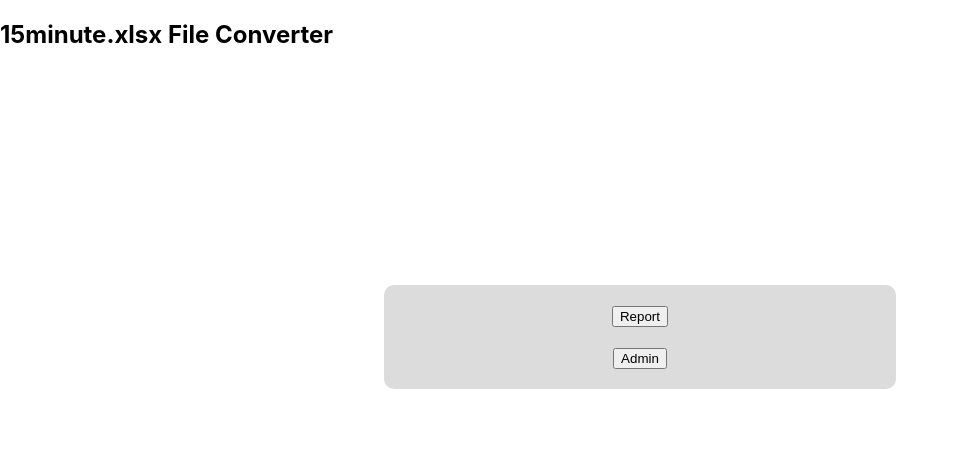
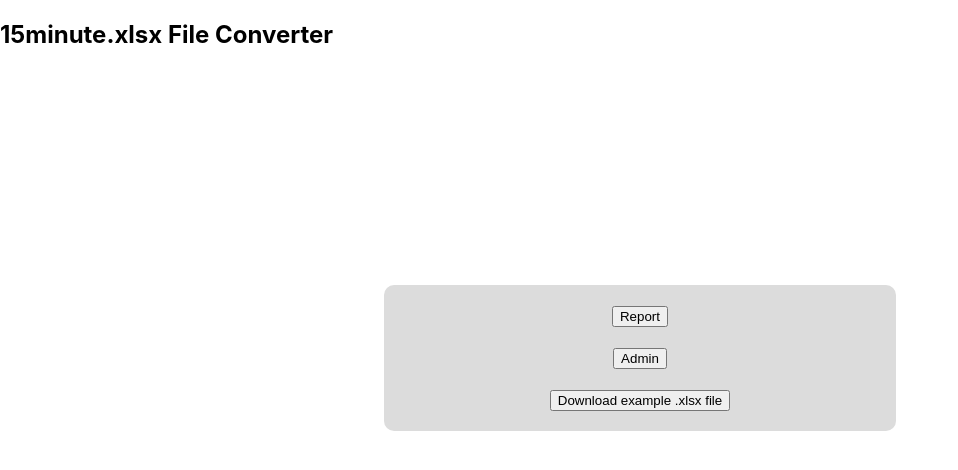
Before and after one commit to EljiahR/k-xlsx-converter-front-end, a Next.js app: page / in a window 1280 px wide. Shown: the top 470 px of the page, without its empty margins (0-958 px from the left). Built offline with nearby package versions, Linux system fonts and the light colour scheme.

Commit message:
Added download link to homepage

```diff
--- a/src/app/page.tsx
+++ b/src/app/page.tsx
@@ -24,6 +24,9 @@ export default function Home() {
           <Link href="/dashboard/employees" passHref>
             <button>Admin</button>
           </Link>
+          <a href="./_lib/test/Practice_Report_Output.xlsx" download="Practice_Report_Output" target="_blank">
+            <button>Download example .xlsx file</button>
+          </a>
         </div>
       </div>
     </>
```
Also changed, not shown: 1 other file (tests, documents, lock files or other folders).
